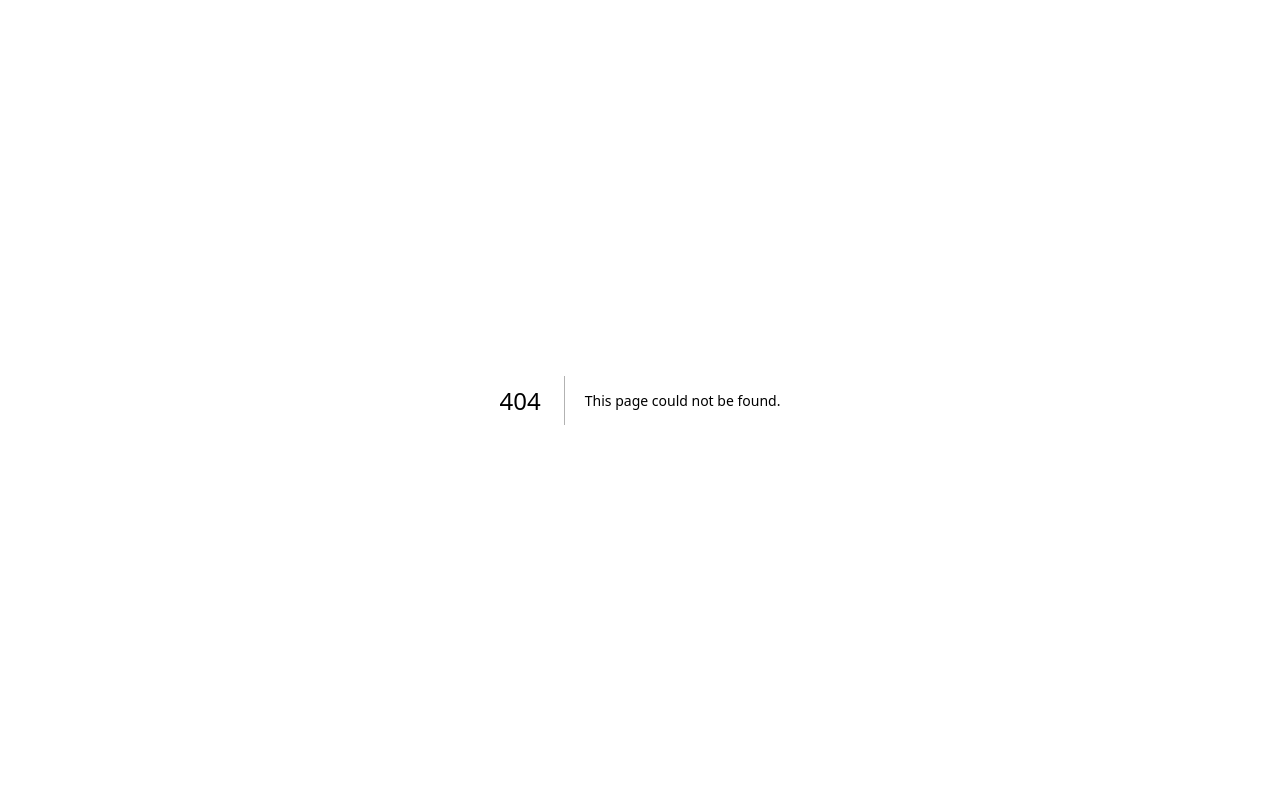
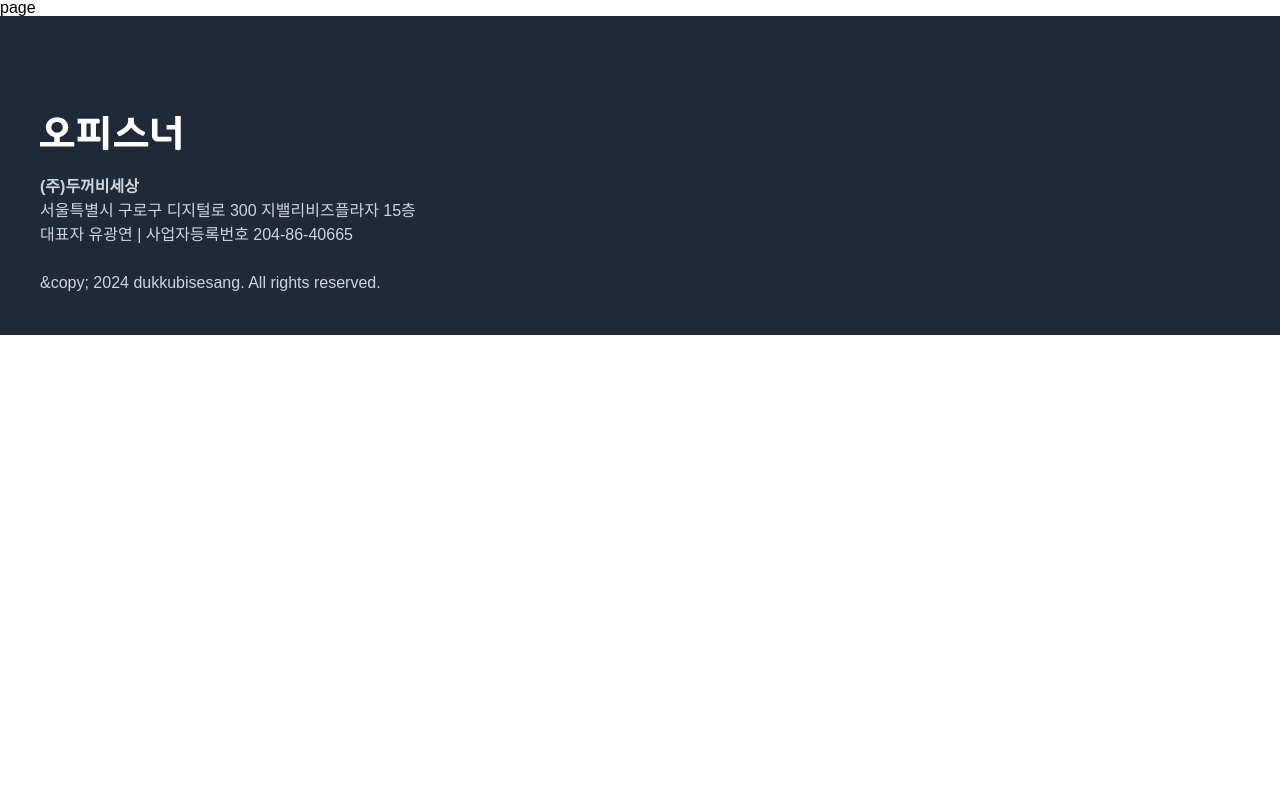
Before and after one commit to JeonYongHak/---, a Next.js app: page /faq in a window 1280 px wide. Before the commit this address had no page. Shown: the top 800 px of the page. Built offline with nearby package versions, Linux system fonts and the light colour scheme; a web font is replaced by a local one.

Commit message:
tailwind typo 제거되어 동작하지 않는 문제 해결

```diff
--- a/package.json
+++ b/package.json
@@ -25,6 +25,7 @@
     "tailwind-merge": "^2.3.0"
   },
   "devDependencies": {
+    "@tailwindcss/typography": "^0.5.13",
     "@types/node": "^20",
     "@types/react": "^18",
     "@types/react-dom": "^18",
--- /dev/null
+++ b/src/app/faq/page.tsx
@@ -0,0 +1,7 @@
+import React from 'react';
+
+type Props = {};
+
+export default function page({}: Props) {
+  return <div>page</div>;
+}
--- a/tailwind.config.ts
+++ b/tailwind.config.ts
@@ -41,6 +41,6 @@ const config: Config = {
       },
     },
   },
-  plugins: [require('@headlessui/tailwindcss')],
+  plugins: [require('@headlessui/tailwindcss'), require('@tailwindcss/typography')],
 };
 export default config;
```
Also changed, not shown: 1 other file (tests, documents, lock files or other folders).
